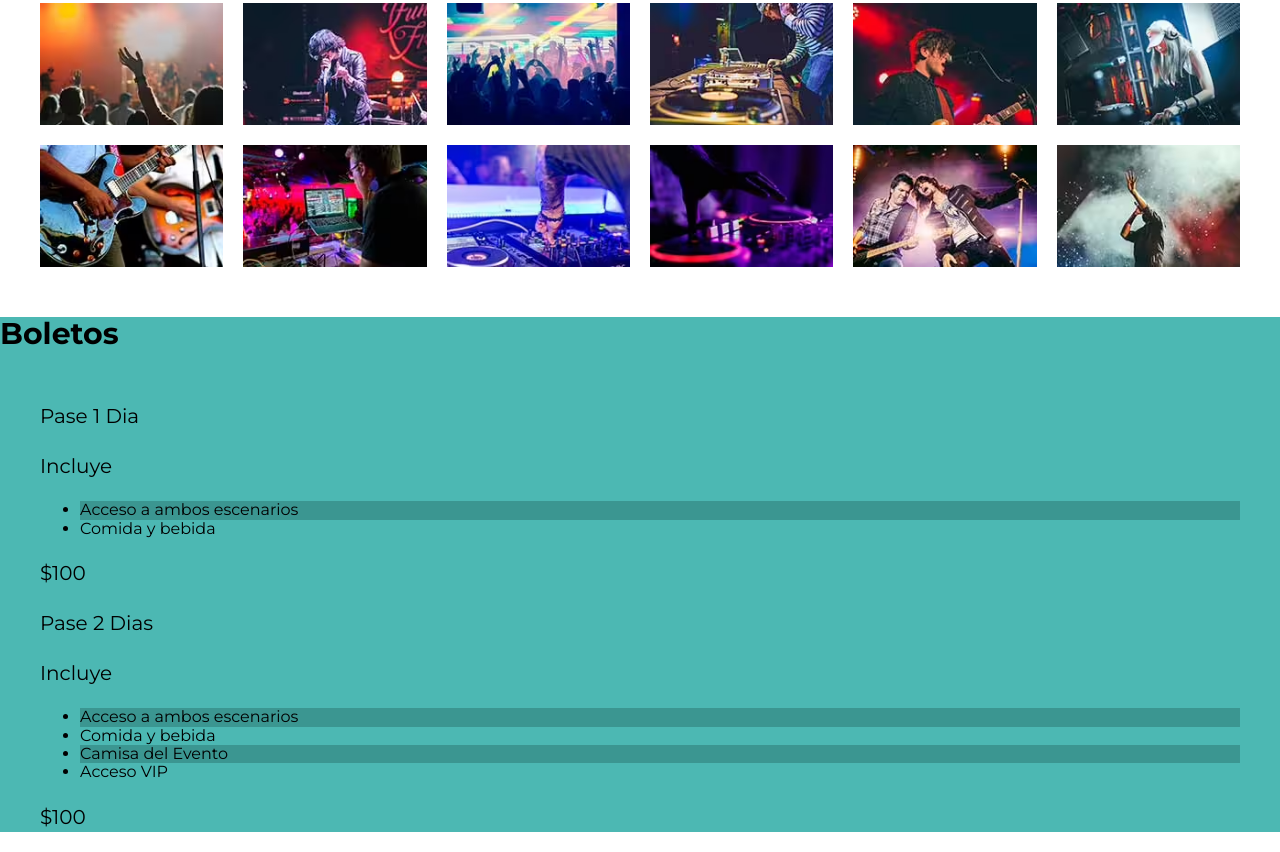
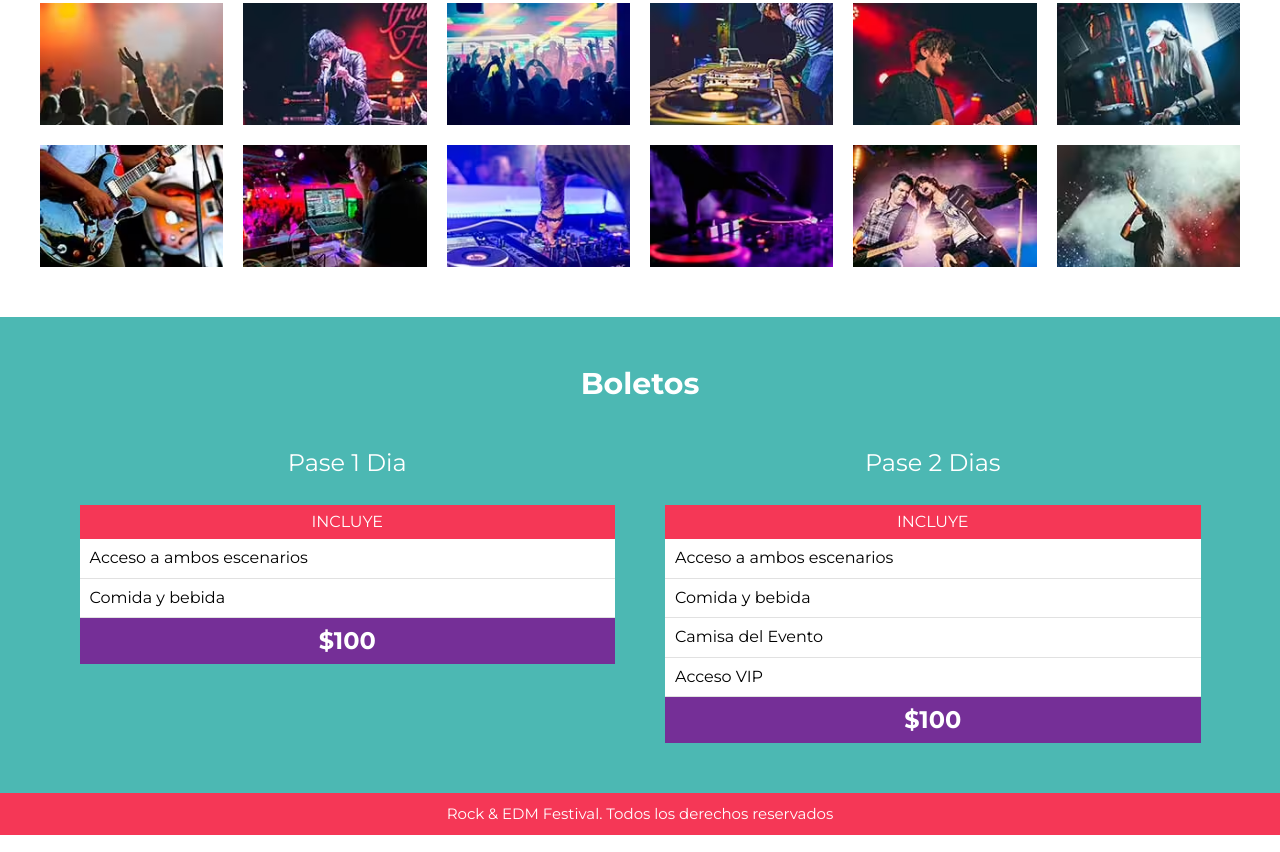
Before and after one commit to Mirsamdev/FestivalMusica_inicio, a website: page index.html in a window 1280 px wide. Shown: the part 2976-3828 px from the top of the page. Drawn offline with Linux system fonts and the light colour scheme; files that its build step writes are made by us from their sources.

Commit message:
terminando

```diff
--- a/index.html
+++ b/index.html
@@ -20,9 +20,9 @@
         <h1>Rock & EDM Festival</h1>
 
         <nav class="navegacion-principal">
-            <a href="#">Line Up</a>
-            <a href="#">Galeria</a>
-            <a href="#">Boletos</a>
+            <a href="#lineup">Line Up</a>
+            <a href="#galeria">Galeria</a>
+            <a href="#boletos">Boletos</a>
         </nav>
     </div>
 </header>
@@ -61,7 +61,7 @@
     </div>
   </section>
 
-<section class="lineup">
+<section id="lineup" class="lineup">
     <h3>Lineup</h3>
 
     <p class="dia">Viernes 21</p>
@@ -178,18 +178,18 @@
 
 </section>
 
-<section class="galeria contenedor">
+<section id="galeria" class="galeria contenedor">
     <h3>Galeria</h3>
 
     <ul class="galeria-imagenes"></ul>
 </section>
 
-<section class="boletos bg-verde">
+<section id="boletos" class="boletos bg-verde">
     <h3>Boletos</h3>
 
     <div class="contenedor contenedor-boletos">
         <div class="clasico pase">
-        <p>Pase 1 Dia</p>
+        <p class="nombre-pase">Pase 1 Dia</p>
     <header class="pase-header">
         <p>Incluye</p>
     </header>
@@ -205,7 +205,7 @@
     </footer>
         </div>
         <div class="premium pase">
-            <p>Pase 2 Dias</p>
+            <p class="nombre-pase">Pase 2 Dias</p>
             <header class="pase-header">
                 <p>Incluye</p>
             </header>
@@ -225,7 +225,9 @@
     </div>
 </section>
 
-
+<footer class="site-footer">
+    <p>Rock & EDM Festival. Todos los derechos reservados</p>
+</footer>
 <!-- <h1 class="prueba">Probando mixin</h1>
 <p class="texto">Texto de Prueba</p> -->
 <script src="build/js/app.js"></script>
--- a/src/js/app.js
+++ b/src/js/app.js
@@ -3,8 +3,42 @@ document.addEventListener('DOMContentLoaded', function(){
 })
 
 function iniciarApp() {
-  crearGaleria()
+  navegacionFija();
+  crearGaleria();
+  scrollNav();
 }
+
+function navegacionFija() {
+    const barra = document.querySelector('.header');
+    const sobreFestival = document.querySelector('.sobre-festival');
+    const body = document.querySelector('body');
+
+    window.addEventListener('scroll', function() {
+      if( sobreFestival.getBoundingClientRect().bottom < 0  ) {
+        barra.classList.add('fijo');
+        body.classList.add('body-scroll')
+      } else {
+        barra.classList.remove('fijo');
+        body.classList.remove('body-scroll')
+      }
+    });
+}
+
+function scrollNav() {
+  const enlaces = document.querySelectorAll('.navegacion-principal a');
+
+  enlaces.forEach( enlace => {
+    enlace.addEventListener('click', function(e) {
+      e.preventDefault();
+
+        const seccionScroll = e.target.attributes.href.value;
+        const seccion = document.querySelector(seccionScroll);
+        seccion.scrollIntoView({ behavior: "smooth"});
+    });
+  });
+}
+
+
 
 function crearGaleria() {
   const galeria = document.querySelector('.galeria-imagenes');
--- a/src/scss/base/_globales.scss
+++ b/src/scss/base/_globales.scss
@@ -14,6 +14,9 @@ body {
 
   &.fijar-body {
     overflow: hidden;
+  }
+  &.body-scroll {
+    padding-top: 8.6rem;
   }
 }
 
--- /dev/null
+++ b/src/scss/layout/_boletos.scss
@@ -0,0 +1,68 @@
+@use 'base/variables' as v;
+@use 'base/mixins' as m;
+
+.boletos {
+  padding: 5rem;
+  h3 {
+    text-align: center;
+    color: v.$blanco;
+    margin-bottom: 2rem;
+  }
+
+  .contenedor-boletos {
+
+    @include m.tablet {
+      @include m.grid(2, 5rem)
+    }
+  }
+}
+
+.pase {
+
+  .nombre-pase {
+    text-align: center;
+    font-size: 2.4rem;
+    color: v.$blanco;
+  }
+
+&-header,
+&-footer {
+  padding: .5rem;
+  p {
+    text-align: center;
+    color: v.$blanco;
+    margin: 0;
+  }
+}
+
+  &-header {
+    background-color: v.$rosa;
+    p {
+      text-transform: uppercase;
+      font-size: 1.6rem;
+    }
+  }
+  &-body {
+    background-color: v.$blanco;
+
+    ul {
+      @include m.resetear-lista;
+      li,
+      :nth-child(odd) {
+        background-color: v.$blanco;
+        padding: 1rem;
+        border-bottom: 1px solid #e1e1e1;
+      }
+    }
+  }
+
+
+
+  &-footer {
+  background-color: v.$morado;
+  p {
+    font-size: 2.4rem;
+    font-weight: 700;
+  }
+ }
+}
--- /dev/null
+++ b/src/scss/layout/_footer.scss
@@ -0,0 +1,13 @@
+@use 'base/variables' as v;
+@use 'base/mixins' as m;
+
+.site-footer {
+  p {
+    background-color: v.$rosa;
+    margin: 0 auto;
+    text-align: center;
+    color: v.$blanco;
+    font-size: 1.5rem;
+    padding: 1rem;
+  }
+}
--- a/src/scss/layout/_header.scss
+++ b/src/scss/layout/_header.scss
@@ -2,6 +2,17 @@
 @use 'base/mixins' as m;
 .header {
   background-color: v.$verde;
+@include m.tablet {
+  &.fijo {
+    left: 0;
+    top: 0;
+    position: fixed;
+    width: 100%;
+    box-shadow: .1rem .2rem .3rem #333;
+  }
+}
+
+
   h1 {
     color: v.$blanco;
     text-align: center;
--- a/src/scss/layout/_index.scss
+++ b/src/scss/layout/_index.scss
@@ -3,3 +3,5 @@
 @forward 'festival';
 @forward 'lineup';
 @forward 'galeria';
+@forward 'boletos';
+@forward 'footer';
```
Also changed, not shown: build/css/app.css, build/js/app.js.
